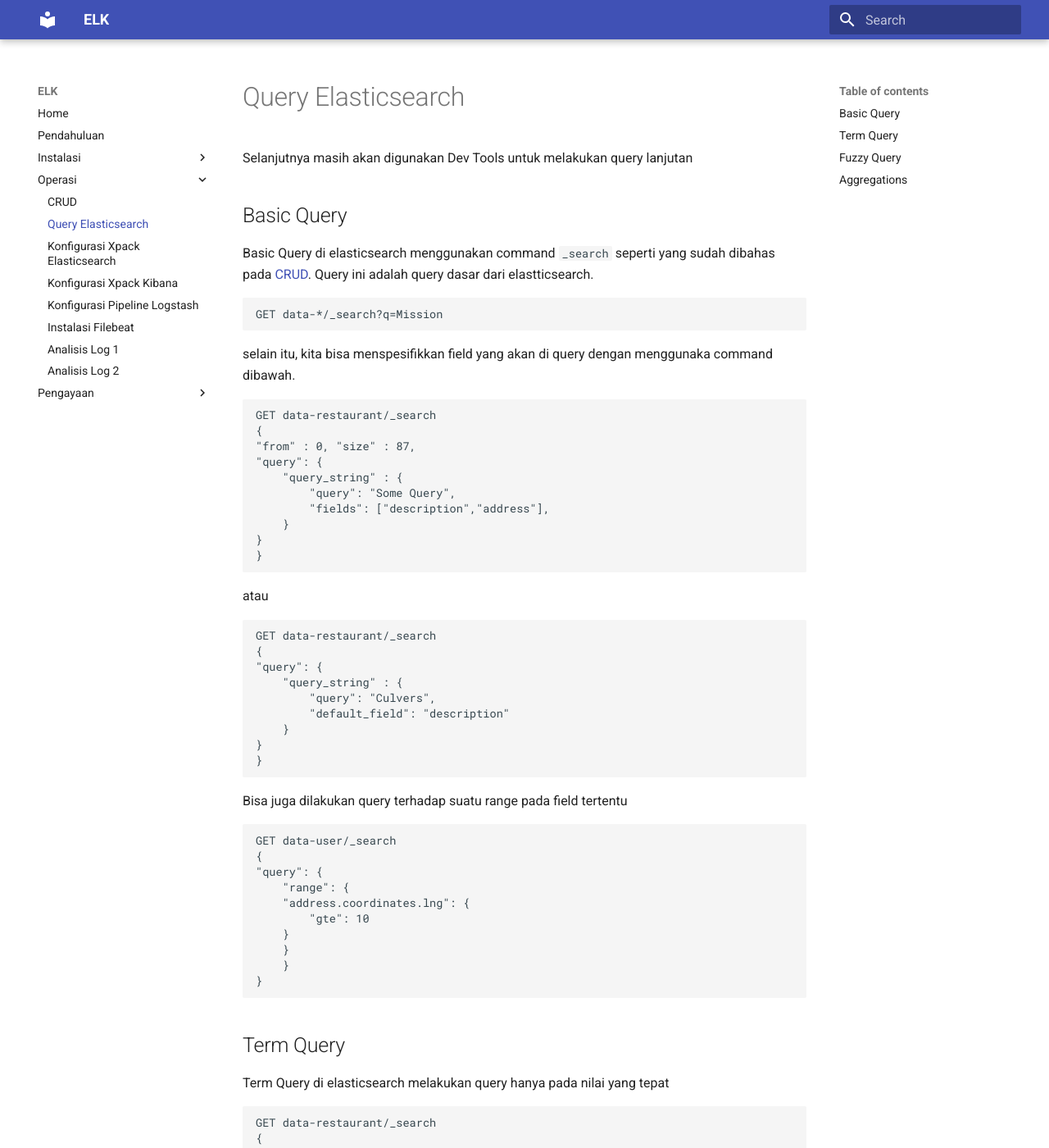
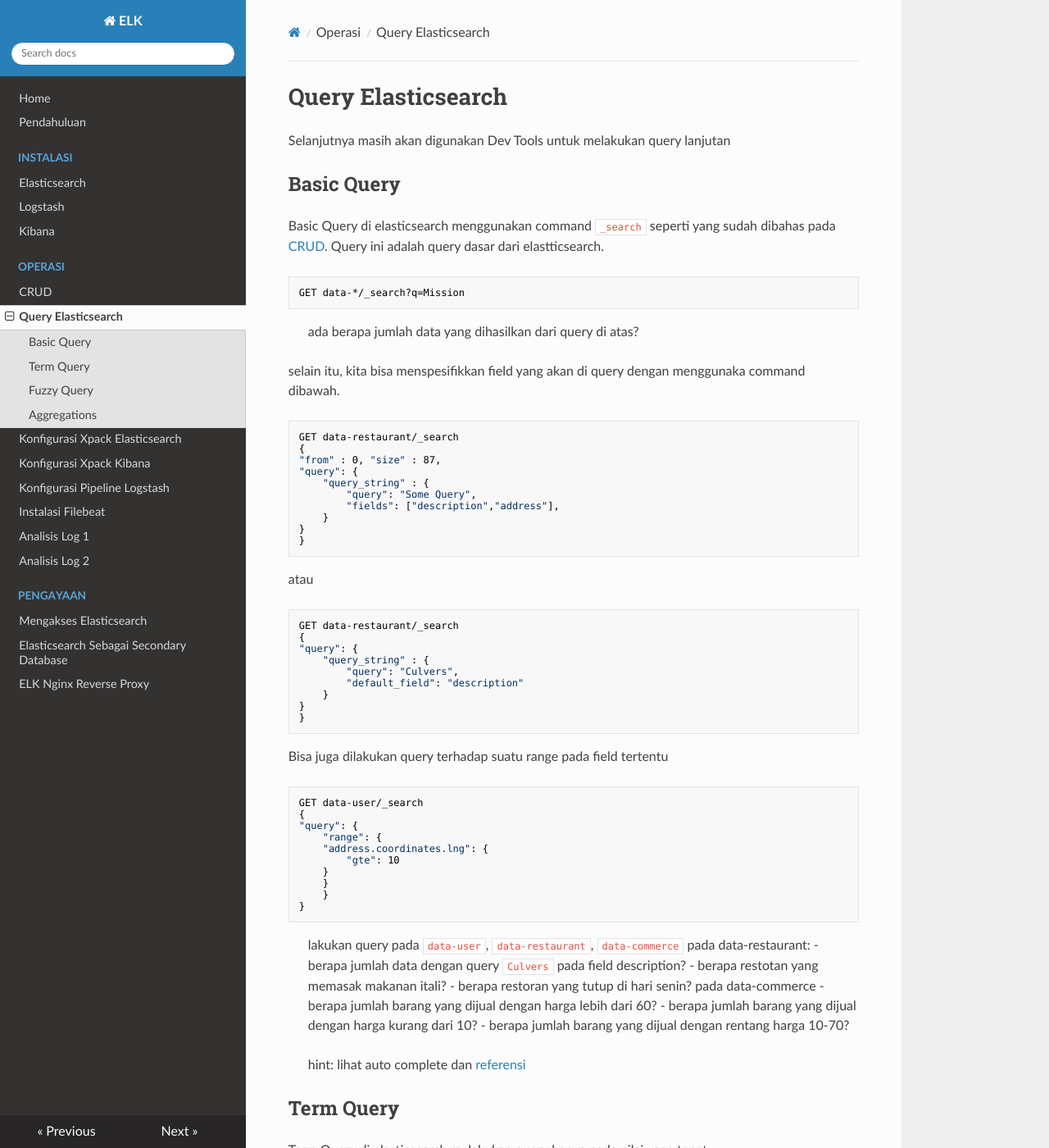
Before and after one commit to luhtaf/elkdocu, an MkDocs documentation site: the page built from docs/query.md, in a window 1280 px wide and 1400 px high. Shown: the whole window at 82% size. Built offline with MkDocs 1.6.1, drawn with Linux system fonts in a browser that asks for light colours; nearby versions of some CDN libraries; some of the changed text lies outside the part shown.

Commit message:
pengubah template

```diff
--- a/docs/query.md
+++ b/docs/query.md
@@ -7,6 +7,7 @@ Basic Query di elasticsearch menggunakan command `_search` seperti yang sudah di
     GET data-*/_search?q=Mission
 
 
+> ada berapa jumlah data yang dihasilkan dari query di atas?
 
 
 selain itu, kita bisa menspesifikkan field yang akan di query dengan menggunaka command dibawah.
@@ -48,6 +49,17 @@ Bisa juga dilakukan query terhadap suatu range pada field tertentu
     }
 
 
+> lakukan query pada `data-user`, `data-restaurant`, `data-commerce`
+> pada data-restaurant:
+> - berapa jumlah data dengan query `Culvers` pada field description?
+> - berapa restotan yang memasak makanan itali?
+> - berapa restoran yang tutup di hari senin?
+> pada data-commerce
+> - berapa jumlah barang yang dijual dengan harga lebih dari 60?
+> - berapa jumlah barang yang dijual dengan harga kurang dari 10?
+> - berapa jumlah barang yang dijual dengan rentang harga 10-70?
+
+> hint: lihat auto complete dan [referensi](https://www.elastic.co/guide/en/elasticsearch/reference/current/query-dsl-range-query.html)
 
 ## Term Query
 Term Query di elasticsearch melakukan query hanya pada nilai yang tepat
@@ -72,6 +84,8 @@ Term Query di elasticsearch melakukan query hanya pada nilai yang tepat
     }
     }
 
+> Berapa jumlah data dari masing-masing contoh di atas?
+> ada berapa restoran dengan tipe `Bakery`?
 
 ## Fuzzy Query
 Fuzzy Query melakukan query tidak hanya pada nilai yang di query tapi juga mengquery nilai yang mirip
@@ -105,6 +119,7 @@ jika kita menggunakan parameter lanjutan dari fuzzy ini yaitu
     }
     }
 
+> Apa hasil fuzzy dari command diatas? - BC Grill
 
 ## Aggregations
 Aggregations di elasticsearch ini memiliki fungsi merangkum beberapa kondisi index pada elasticsearch seperti metric, statictic, dan analytic lainnya. Jika Elasticsearch dimanfaatkan sebagai database dalam suatu instansi pendidikan, fungsi agregasinya kita bisa mencari tahu :
@@ -167,3 +182,7 @@ Selain itu, kita bisa mengatur aggregations berdasarkan range tertentu. Misal pa
         }
     }
     }
+
+
+> Jelaskan hasil aggregations dari contoh pertama?
+> apa saja hasil statistik yang termasuk pada contoh ke-2?
--- a/mkdocs.yml
+++ b/mkdocs.yml
@@ -1,6 +1,6 @@
 site_name: ELK
 theme:
-    name: material
+    name: readthedocs
 nav:
     - Home: 'index.md'
     - Pendahuluan: 'pendahuluan.md'
```
Also changed, not shown: docs/crud.md (+18 -0 lines).
